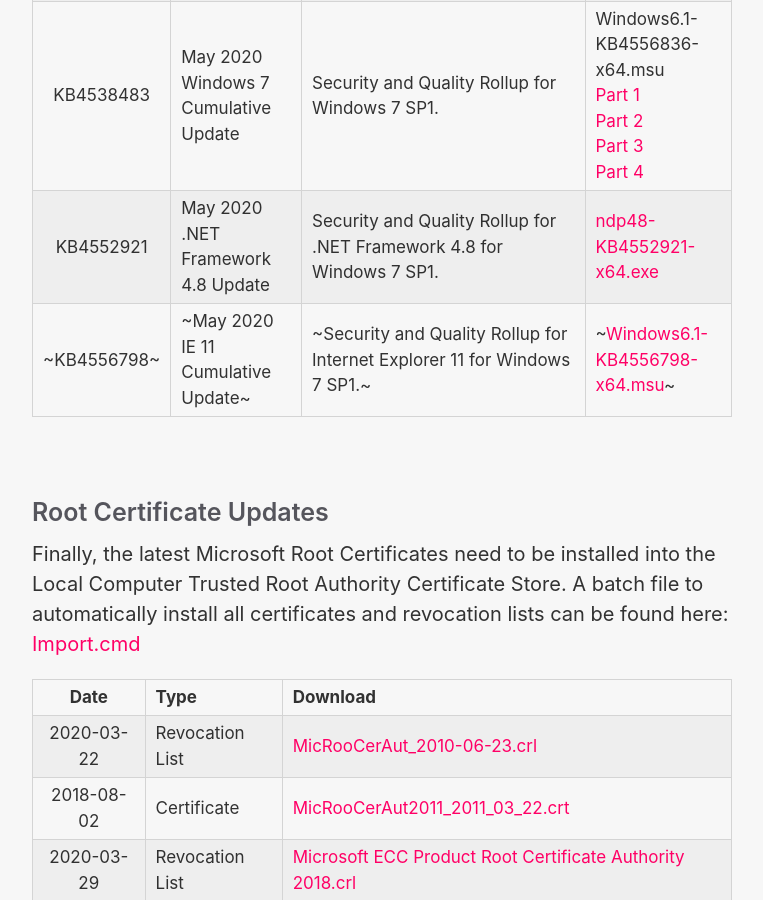
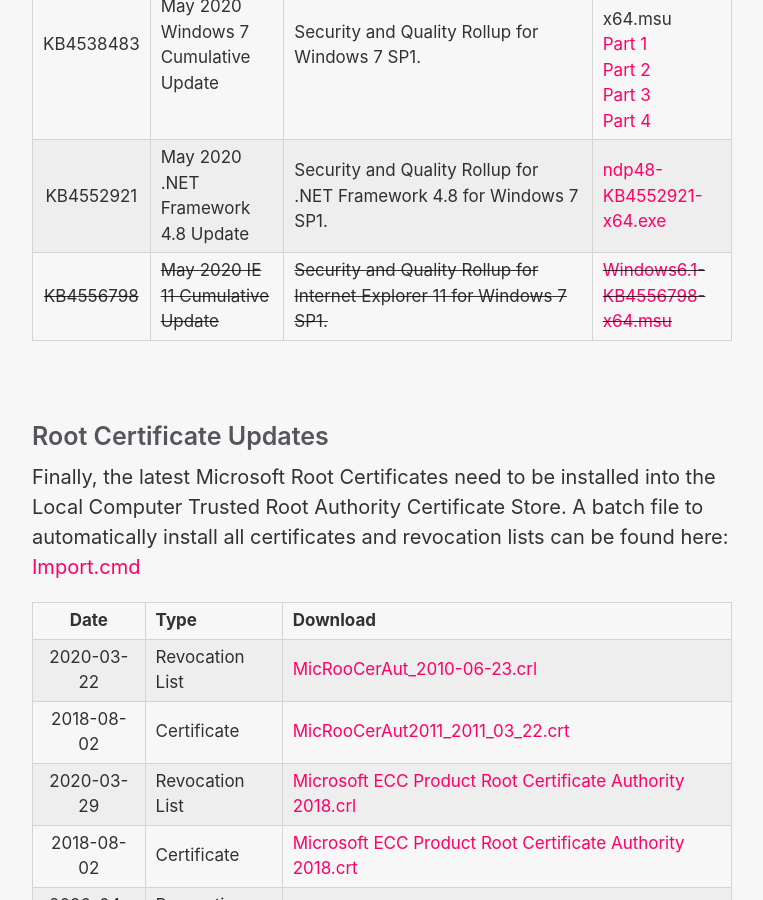
Before and after one commit to HackAndPwn/HackAndPwn.github.io, a Jekyll site: the page built from _posts/2020-05-23-windows-7-esu-patching.md, in a window 1280 px wide and 900 px high, scrolled down 9089 px. Shown: the whole window, without its empty margins (258-1021 px from the left). Built offline with Jekyll 4.4.1, drawn with Linux system fonts in a browser that asks for light colours.

Commit message:
strikethrough fix

```diff
--- a/_posts/2020-05-23-windows-7-esu-patching.md
+++ b/_posts/2020-05-23-windows-7-esu-patching.md
@@ -104,7 +104,7 @@
 | KB4538483 | May 2020 ESU Preparation Package             | This update provides the complete set of licensing changes to enable installation of the ESU MAK add-on key, which is one of the steps to prepare for installation of Extended Security Updates. | [Windows6.1-KB4538483-x64.msu](https://github.com/HackAndPwn/Windows-7-Patching/raw/master/06_ESU_Updates/03_Windows6.1-KB4538483-x64.msu)
 | KB4538483 | May 2020 Windows 7 Cumulative Update         | Security and Quality Rollup for Windows 7 SP1. | Windows6.1-KB4556836-x64.msu <br> [Part 1](https://github.com/HackAndPwn/Windows-7-Patching/raw/master/06_ESU_Updates/04_Windows6.1-KB4556836-x64.zip.001) <br> [Part 2](https://github.com/HackAndPwn/Windows-7-Patching/raw/master/06_ESU_Updates/04_Windows6.1-KB4556836-x64.zip.002) <br> [Part 3](https://github.com/HackAndPwn/Windows-7-Patching/raw/master/06_ESU_Updates/04_Windows6.1-KB4556836-x64.zip.003) <br> [Part 4](https://github.com/HackAndPwn/Windows-7-Patching/raw/master/06_ESU_Updates/04_Windows6.1-KB4556836-x64.zip.004) |
 | KB4552921 | May 2020 .NET Framework 4.8 Update           | Security and Quality Rollup for .NET Framework 4.8 for Windows 7 SP1. | [ndp48-KB4552921-x64.exe](https://github.com/HackAndPwn/Windows-7-Patching/raw/master/07_ESU_.NET_4.8/01_ndp48-KB4552921-x64.exe)
-| ~KB4556798~ | ~May 2020 IE 11 Cumulative Update~             | ~Security and Quality Rollup for Internet Explorer 11 for Windows 7 SP1.~ | ~[Windows6.1-KB4556798-x64.msu](https://github.com/HackAndPwn/Windows-7-Patching/raw/master/06_ESU_Updates/05_Windows6.1-KB4556798-x64.msu)~
+| ~~KB4556798~~ | ~~May 2020 IE 11 Cumulative Update~~             | ~~Security and Quality Rollup for Internet Explorer 11 for Windows 7 SP1.~~ | ~~[Windows6.1-KB4556798-x64.msu](https://github.com/HackAndPwn/Windows-7-Patching/raw/master/06_ESU_Updates/05_Windows6.1-KB4556798-x64.msu)~~
 
 <br>
 
```
